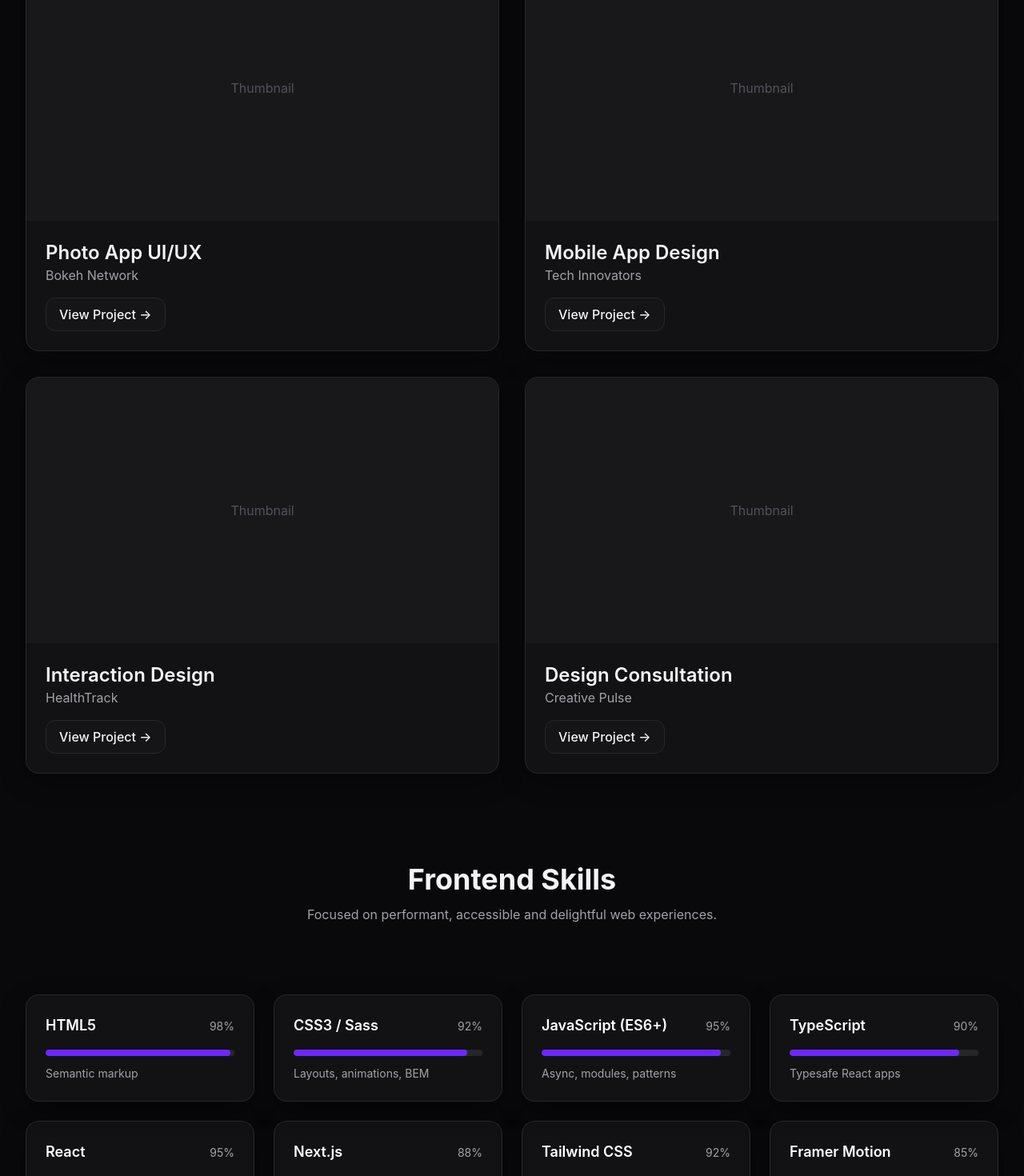
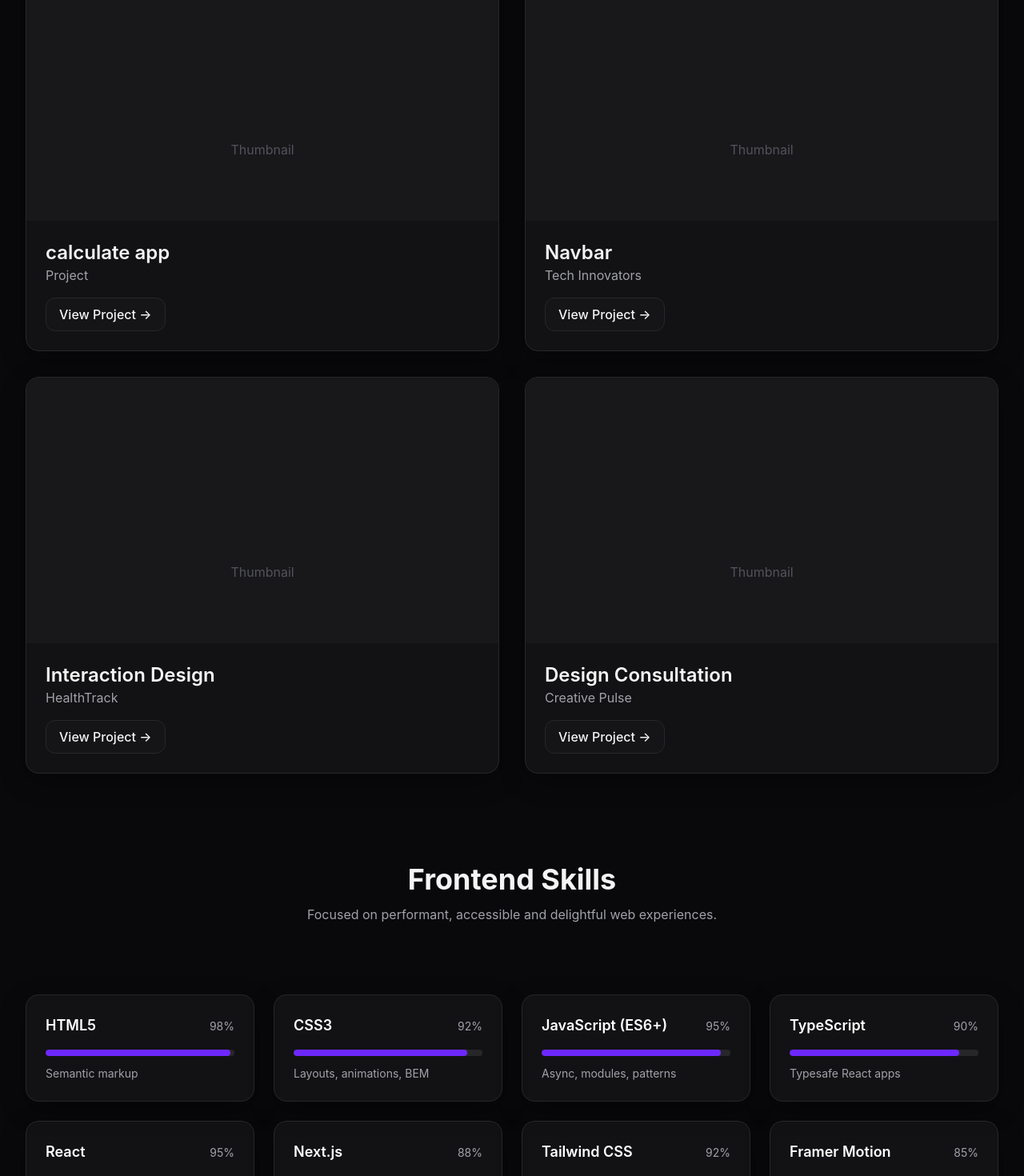
Before and after one commit to Hawaaan/portfolio, a React (Vite) app: page / in a window 1280 px wide. Shown: the part 2125-3595 px from the top of the page at 80% size. Built offline with nearby package versions, Linux system fonts and the light colour scheme.

Commit message:
last commit today

```diff
--- a/src/data/content.ts
+++ b/src/data/content.ts
@@ -1,3 +1,4 @@
+import { image } from "framer-motion/client";
 
 export const services = [
 {
@@ -39,8 +40,8 @@ export const services = [
 ];
 
 export const portfolio = [
-  { id: 1, title: 'Photo App UI/UX', tag: 'UI/UX', company: 'Bokeh Network' },
-  { id: 2, title: 'Mobile App Design', tag: 'App Dev', company: 'Tech Innovators' },
+  { id: 1, title: 'calculate app', tag: 'UI/UX', company: 'Project' },
+  { id: 2, title: 'Navbar', tag: 'App Dev', company: 'Tech Innovators' },
   { id: 3, title: 'Interaction Design', tag: 'Product', company: 'HealthTrack' },
   { id: 4, title: 'Design Consultation', tag: 'Branding', company: 'Creative Pulse' },
 ];
@@ -49,7 +50,7 @@ export const portfolio = [
 
 export const skills = [
   { name: "HTML5", value: 98, note: "Semantic markup" },
-  { name: "CSS3 / Sass", value: 92, note: "Layouts, animations, BEM" },
+  { name: "CSS3", value: 92, note: "Layouts, animations, BEM" },
   { name: "JavaScript (ES6+)", value: 95, note: "Async, modules, patterns" },
   { name: "TypeScript", value: 90, note: "Typesafe React apps" },
   { name: "React", value: 95, note: "Hooks, context, performance" },
--- a/src/sections/Portfolio.tsx
+++ b/src/sections/Portfolio.tsx
@@ -12,11 +12,13 @@ export default function Portfolio(): JSX.Element {
           <motion.article key={p.id} className="card overflow-hidden"
             initial={{ opacity: 0, y: 20 }} whileInView={{ opacity: 1, y: 0 }} viewport={{ once: true }}
             transition={{ delay: i * .1 }}>
-            <div className="aspect-video bg-zinc-900 grid place-items-center text-zinc-600">Thumbnail</div>
+            <div className="aspect-video bg-zinc-900 grid place-items-center text-zinc-600">
+              <img src="" alt="" />Thumbnail</div>
+
             <div className="p-6">
               <h3 className="h3">{p.title}</h3>
               <p className="muted">{p.company}</p>
-              <a href="#" className="btn-ghost mt-4">View Project →</a>
+              <a href="https://github.com/Hawaaan" className="btn-ghost mt-4">View Project →</a>
             </div>
           </motion.article>
         ))}
```
